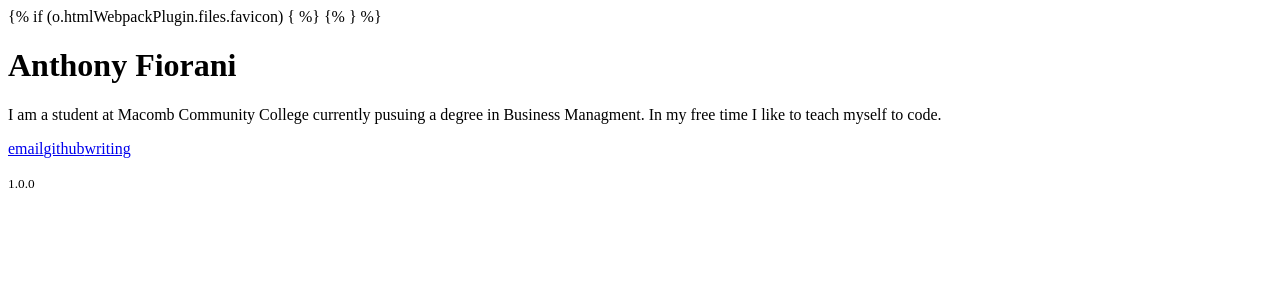
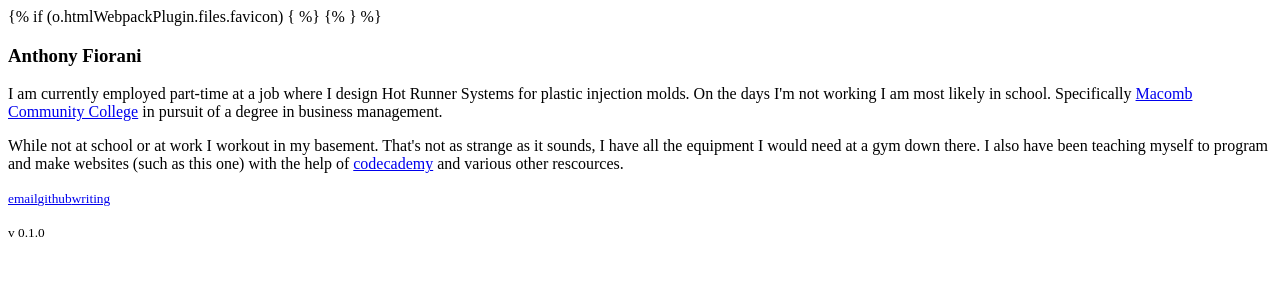
Before and after one commit to anthonyjfio/webpack-play, a React app: page / in a window 1280 px wide. Shown: the top 300 px of the page. Built offline with nearby package versions, Linux system fonts and the light colour scheme; the HTML template or start-up script is replaced by a standard one.

Commit message:
update css

```diff
--- a/config/webpack.prod.config.js
+++ b/config/webpack.prod.config.js
@@ -32,7 +32,7 @@ module.exports = {
       {
         test: /\.(otf|eot|ttf|woff)$/,
         exclude: /node_modules/,
-        loader: 'url-loader?limit=8192'
+        loader: 'url-loader?name=[name]-[hash:20].[ext]limit=8192'
       },
       {
         test: /\.(jpe?g|png|gif|svg)$/,
--- a/package.json
+++ b/package.json
@@ -1,6 +1,6 @@
 {
   "name": "webpack-play",
-  "version": "1.0.0",
+  "version": "0.1.0",
   "author": {
     "name": "Anthony Fiorani",
     "email": "anthony@anthonyfiorani.com",
--- a/src/App.jsx
+++ b/src/App.jsx
@@ -1,7 +1,6 @@
 import React from 'react'
 
-import pkg from '../package.json'
-
+import Description from './Description.jsx'
 import Footer from './Footer.jsx'
 import Version from './Version.jsx'
 
@@ -9,9 +8,9 @@ export default class App extends React.Component {
 
   render() {
     return (
-      <div className="mx-auto p1 max-width bg-color txt-color">
-        <h1>{pkg.author.name}</h1>
-        <p>I am a student at Macomb Community College currently pusuing a degree in Business Managment. In my free time I like to teach myself to code.</p>
+      <div className="mx-auto p2 pr4-m pr5-l max-width bg-color txt-color">
+        <h3 className="tt-upper">Anthony Fiorani</h3>
+        <Description />
         <Footer />
         <Version />
       </div>
--- /dev/null
+++ b/src/Description.jsx
@@ -0,0 +1,14 @@
+import React from 'react'
+
+export default class Footer extends React.Component {
+
+  render() {
+    return (
+      <div>
+        <p>I am currently employed part-time at a job where I design Hot Runner Systems for plastic injection molds. On the days I'm not working I am most likely in school. Specifically <a href="http://www.macomb.edu/">Macomb Community College</a> in pursuit of a degree in business management.</p>
+
+        <p> While not at school or at work I workout in my basement. That's not as strange as it sounds, I have all the equipment I would need at a gym down there. I also have been teaching myself to program and make websites (such as this one) with the help of <a href="https://www.codecademy.com/">codecademy</a> and various other rescources.</p>
+      </div>
+    )
+  }
+}
--- a/src/Footer.jsx
+++ b/src/Footer.jsx
@@ -1,15 +1,15 @@
 import React from 'react'
-
-import pkg from '../package.json'
 
 export default class Footer extends React.Component {
 
   render() {
     return (
       <div>
-        <a className="pr1 tt-upper" href="mailto:anthony@anthonyfiorani.com">email</a>
-        <a className="ml1 pl1 pr1 tt-upper" href="https://github.com/anthonyfio">github</a>
-        <a className="ml1 pl1 pr1 tt-upper" href="#">writing</a>
+        <small>
+          <a className="pr1 tt-upper" href="mailto:anthony@anthonyfiorani.com">email</a>
+          <a className="ml1 pl1 pr1 tt-upper" href="https://github.com/anthonyfio">github</a>
+          <a className="ml1 pl1 pr1 tt-upper" href="#">writing</a>
+        </small>
       </div>
     )
   }
--- a/src/Version.jsx
+++ b/src/Version.jsx
@@ -1,4 +1,5 @@
 import React from 'react'
+
 import pkg from '../package.json'
 
 export default class Version extends React.Component {
@@ -6,8 +7,9 @@ export default class Version extends React.Component {
   render() {
     return (
       <div>
-        <p><small>{pkg.version}</small></p>
+        <p><small>v {pkg.version}</small></p>
       </div>
     )
   }
+
 }
--- a/src/main.css
+++ b/src/main.css
@@ -4,32 +4,65 @@
   --bg-color: #fff;
   --txt-color: #111;
   --link-color: #888;
+  --link-hover-color: #0074D9;
 }
 
-:root{ font-size: 16px }
+:root{
+  line-height: 1.618;
+  font-size: 16px;
+  font-family: sans-serif;
+}
 
 @media (min-width:25em) and (max-width:50em) {
-  :root{ font-size:calc(16px + 8 * ((100vw - 25em)/ 400)) }
+  :root{ font-size:calc(16px + 6 * ((100vw - 25em)/ 400)) }
 }
 
 @media (min-width:50em) {
-  :root{ font-size:24px }
+  :root{ font-size:22px }
 }
 
+h1,
+h2,
+h3,
+h4,
+h5,
+h6 {
+  font-weight: 300;
+}
+
+p,
+small,
+a {
+  font-weight: 200;
+}
+
+
 a,
+a:link,
 a:visited,
 a:active {
+  padding-bottom: 1px;
+  border-bottom: 1px solid var(--link-color);
   text-decoration: none;
-  color: var(--link-color);
+  color: var(--txt-color);
+  transition: color .4s;
 }
 
 a:hover,
 a:focus {
   text-decoration: none;
-  color: var(--txt-color);
+  color: var(--link-hover-color);
 }
 
 small { font-size: 85% }
+
+.max-width { max-width: 37rem }
+.bg-color { background: var(--bg-color) }
+.txt-color { color: var(--txt-color) }
+.tt-upper {
+  text-transform: uppercase;
+  letter-spacing: .087rem;
+}
 
 .mx-auto { margin: 0 auto }
 
@@ -41,13 +74,57 @@ small { font-size: 85% }
 .mr1 { margin-right: .5rem }
 
 .p0 { padding: 0 }
-.p1 { padding: .5rem }
+.p1 { padding: .25rem }
+.p2 { padding: .5rem }
+
 .pl0 { padding-left: 0 }
-.pl1 { padding-left: .5rem }
+.pl1 { padding-left: .25rem }
+.pl2 { padding-left: .5rem }
+.pl3 { padding-left: 1rem }
+.pl4 { padding-left: 2rem }
+.pl5 { padding-left: 3rem }
+
 .pr0 { padding-right: 0 }
-.pr1 { padding-right: .5rem }
+.pr1 { padding-right: .25rem }
+.pr2 { padding-right: .5rem }
+.pr3 { padding-right: 1rem }
+.pr4 { padding-right: 2rem }
+.pr5 { padding-right: 3rem }
 
-.max-width { max-width: 35rem }
-.bg-color { background: var(--bg-color) }
-.txt-color { color: var(--txt-color) }
-.tt-upper { text-transform: uppercase }
+@media (min-width:25em) and (max-width:50em) {
+  .p0-m { padding: 0 }
+  .p1-m { padding: .5rem }
+
+  .pl0-m { padding-left: 0 }
+  .pl1-m { padding-left: .5rem }
+  .pl2-m { padding-left: 1rem }
+  .pl3-m { padding-left: 2rem }
+  .pl4-m { padding-left: 4rem }
+  .pl5-m { padding-left: 6rem }
+
+  .pr0-m { padding-right: 0 }
+  .pr1-m { padding-right: .5rem }
+  .pr2-m { padding-right: 1rem }
+  .pr3-m { padding-right: 2rem }
+  .pr4-m { padding-right: 4rem }
+  .pr5-m { padding-right: 6rem }
+}
+
+@media (min-width:50em) {
+  .p0-l { padding: 0 }
+  .p1-l { padding: 1rem }
+
+  .pl0-l { padding-left: 0 }
+  .pl1-l { padding-left: 1rem }
+  .pl2-l { padding-left: 2rem }
+  .pl3-l { padding-left: 4rem }
+  .pl4-l { padding-left: 6rem }
+  .pl5-l { padding-left: 8rem }
+
+  .pr0-l { padding-right: 0 }
+  .pr1-l { padding-right: 1rem }
+  .pr2-l { padding-right: 2rem }
+  .pr3-l { padding-right: 4rem }
+  .pr4-l { padding-right: 6rem }
+  .pr5-l { padding-right: 8rem }
+}
```
Also changed, not shown: 1 other file (tests, documents, lock files or other folders).
